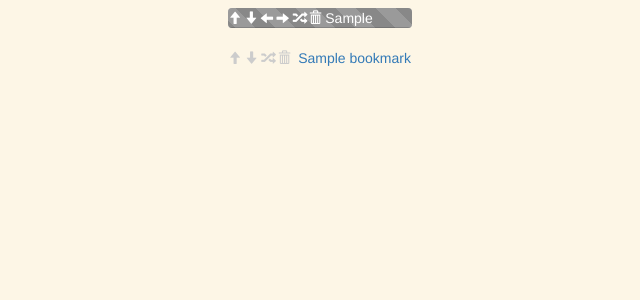
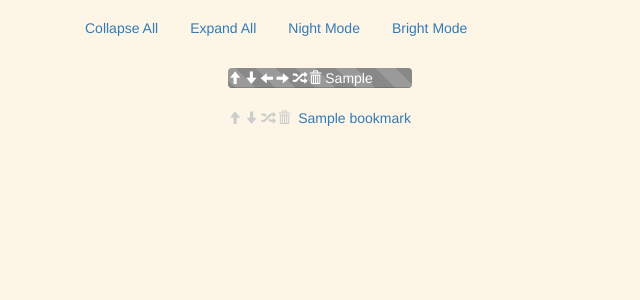
Before and after one commit to rohithpr/homepage, a Django app: page /b/edit/ in a window 1280 px wide. Shown: the part 52-352 px from the top of the page, without its empty margins (0-640 px from the left). Run offline with Django 3.2, Linux system fonts and the light colour scheme; a user stored in the database is signed in; tables that the repository leaves empty hold one stand-in row (values such as "Sample post"); some libraries are stand-ins or nearby versions.

Commit message:
Added collapse to edit page

```diff
--- a/bm/app/templates/edit2.html
+++ b/bm/app/templates/edit2.html
@@ -12,6 +12,9 @@
 	<style>
 
 		{% include "style.html" %}
+		.bm_style {
+			text-align: left;
+		}
 
 	</style>
 	<body>
@@ -36,6 +39,15 @@
 		</nav>
 		</br>
 		</br>
+		</br>
+		<div class="container">
+			<ul class="nav nav-pills">
+				<li><a href="#" class="bm_collapser"> Collapse All </a></li>
+				<li><a href="#" class="bm_expander"> Expand All </a></li>
+				<li><a href="#" class="night_mode"> Night Mode </a></li>
+				<li><a href="#" class="bright_mode"> Bright Mode </a></li>
+			</ul>
+		</div>
 
 		<div class="container-fluid">
 			<div class="row">
@@ -45,7 +57,7 @@
 							</br>
 							<div class="category-container">
 								<div class="progress">
-								    <div class="progress-bar progress-bar-striped active progress_style_edit" style="background-color: {{ item.0.progress_bar_color }};">
+								    <div class="progress-bar progress-bar-striped active progress_style_edit"  num="{{ item.0.id }}" style="background-color: {{ item.0.progress_bar_color }};">
 										<a href="/b/category_up/{{ item.0.id }}" class="cat_glyph_style"> <span class="glyphicon glyphicon-arrow-up"></span> </a>
 										<a href="/b/category_down/{{ item.0.id }}" class="cat_glyph_style"> <span class="glyphicon glyphicon-arrow-down"></span> </a>
 										<a href="/b/category_left/{{ item.0.id }}" class="cat_glyph_style"> <span class="glyphicon glyphicon-arrow-left"></span> </a>
@@ -57,17 +69,18 @@
 								</div>
 
 								{% for bookmark in item.1 %}
-									<span id="{{ bookmark.id }}" class="bm_up bm_style_edit glyphicon glyphicon-arrow-up"></span>
-									<span id="{{ bookmark.id }}" class="bm_down bm_style_edit glyphicon glyphicon-arrow-down"></span>
-									<span id="{{ bookmark.id }}" class="bm_random bm_style_edit glyphicon glyphicon-random"></span>
-									<span id="{{ bookmark.id }}" class="bm_del bm_style_edit glyphicon glyphicon-trash"></span>
+								<div class="bm_style cat_num_{{ item.0.id }}">
+									<span id="{{ bookmark.id }}" class="bm_up bm_style_glyphicon glyphicon glyphicon-arrow-up"></span>
+									<span id="{{ bookmark.id }}" class="bm_down bm_style_glyphicon glyphicon glyphicon-arrow-down"></span>
+									<span id="{{ bookmark.id }}" class="bm_random bm_style_glyphicon glyphicon glyphicon-random"></span>
+									<span id="{{ bookmark.id }}" class="bm_del bm_style_glyphicon glyphicon glyphicon-trash"></span>
 									<a href="{{ bookmark.link }}">
 										{% if bookmark.glyphicon  %}
 											<span class="glyphicon glyphicon-{{ bookmark.glyphicon }}"></span>
 										{% endif %}
 										{{ bookmark.name }}
 									</a>
-									</br>
+								</div>
 								{% endfor %}
 							</div>
 						{% endfor %}
--- a/bm/app/templates/jQuery.html
+++ b/bm/app/templates/jQuery.html
@@ -1,5 +1,6 @@
         $(document).ready( function(){
 
+            // Login page.
             $('.old_user').click( function(){
                 $login = $('.login');
                 $login.toggle();
@@ -25,37 +26,51 @@
                 $login.find('input[name=password]').val(password);
             });
 
+            // Nav-pill controlls.
             $('.bm_collapser').click( function(){
-                $('.bm_style_home').hide();
+                $('.bm_style').hide();
             });
 
             $('.bm_expander').click( function(){
-                $('.bm_style_home').show();
+                $('.bm_style').show();
             });
 
+            // Toggle bookmark visibility.
             $('.progress_style_home').click( function(){
                 var cat_num = '.cat_num_' + $(this).attr('num');
                 $(cat_num).toggle();
+            });
+
+            $('.progress_style_edit').click( function(){
+                var cat_num = '.cat_num_' + $(this).attr('num');
+                $(cat_num).toggle();
+            });
+
+            // Change style for different modes.
+            $('.night_mode').click( function(){
+                $('body').css('background-color', '#1c1c1c');
+                $('.bm_style').css('color', '#ffb90f').find('a').css('color', '#ffb90f');
+            });
+
+            $('.bright_mode').click( function(){
+                $('body').css('background-color', 'rgba(238,173,14, 0.1)');
+                $('.bm_style').css('color', '').find('a').css('color', '');
+            });
+
+            // Override the default cursor.
+            $('.glyphicon').hover( function(){
+                $(this).css('cursor', 'pointer');
             });
 
             $('.progress_style_home').hover( function(){
                 $(this).css('cursor', 'pointer');
             });
 
-            $('.night_mode').click( function(){
-                $('body').css('background-color', '#1c1c1c');
-                $('.bm_style_home').css('color', '#ffb90f');
-            });
-
-            $('.bright_mode').click( function(){
-                $('body').css('background-color', 'rgba(238,173,14, 0.1)');
-                $('.bm_style_home').css('color', '');
-            });
-
-            $('.glyphicon').hover( function(){
+            $('.progress_style_edit').hover( function(){
                 $(this).css('cursor', 'pointer');
             });
 
+            // Move stuff around in the edit page.
             $('.bm_del').dblclick( function(){
                 window.location.href='/b/trash_bookmark/' + this.id;
             });
--- a/bm/app/templates/style.html
+++ b/bm/app/templates/style.html
@@ -61,11 +61,11 @@
             font-size: 1em;
         }
 
-        .bm_style_home {
+        .bm_style {
             text-align: center;
         }
 
-        .bm_style_home:hover {
+        .bm_style:hover {
             background-color: #8b8386;
             color: #ffffff;
         }
@@ -84,13 +84,13 @@
              text-align: left;
         }
 
-        .bm_style_edit {
+        .bm_style_glyphicon {
             text-align: center;
             color: #ccc;
             font-size: 0.9em;
         }
 
-        .bm_style_edit:hover {
+        .bm_style_glyphicon:hover {
             color: #000000;
         }
 
```
Also changed, not shown: bm/app/templates/home.html (+6 -5 lines).
